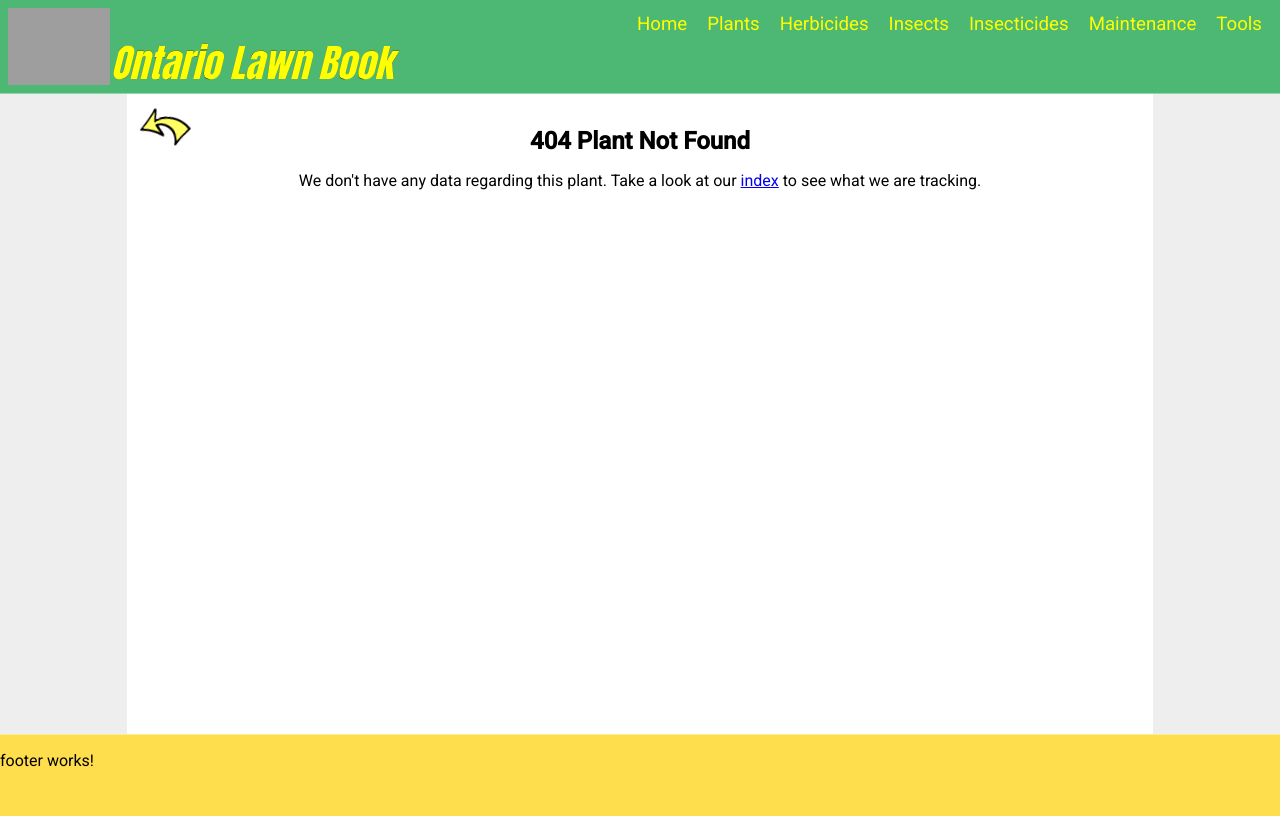
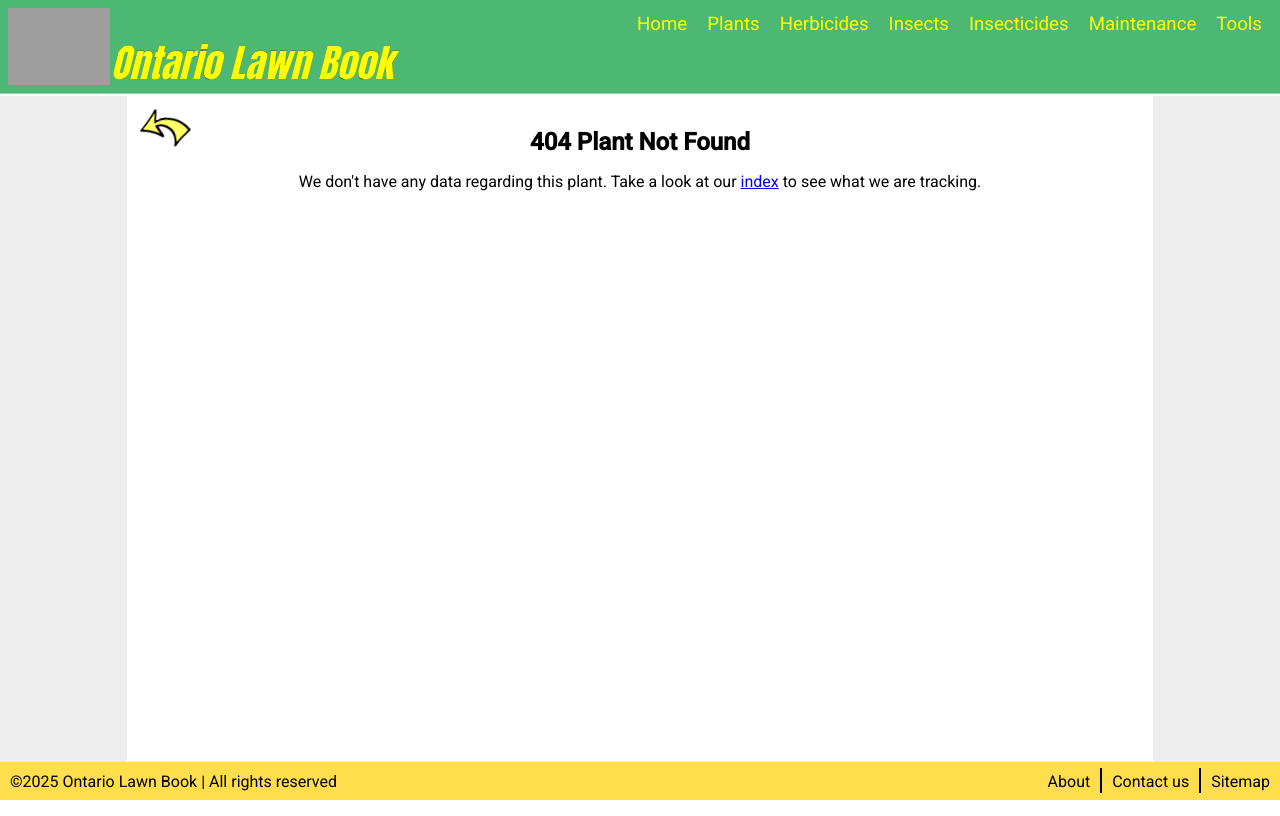
Before and after one commit to matthewberes/YardProject, an Angular app in the folder angular/: page /plant/1 in a window 1280 px wide. Built offline with nearby package versions, Linux system fonts and the light colour scheme; grey boxes are pictures that could not be loaded.

Commit message:
footer + minor ui changes

```diff
--- a/angular/src/app/app.component.css
+++ b/angular/src/app/app.component.css
@@ -8,7 +8,7 @@
 
 .flex {
     display: flex;
-    min-height: 80%;
+    min-height: 83%;
     width: 100%;
     justify-content: space-between;
 }
@@ -19,8 +19,6 @@
     padding: .5rem;
     border-bottom: 1px solid rgba(255, 255, 255, .4);
     background-color: rgba(0, 155, 58, .7);
-    /* background: url(../../public/green-fake-grass-background.jpg) no-repeat center center fixed;
-    background-size: cover; */
 }
 
 .margin {
@@ -42,7 +40,7 @@ router-outlet {
 
 
 .footer {
-    min-height: 5.1rem;
+    min-height: 2.25rem;
     flex-basis: 100%;
     border-top: 1px solid rgba(255, 255, 255, .4);
     position: relative;
--- a/angular/src/app/footer/footer.component.css
+++ b/angular/src/app/footer/footer.component.css
@@ -0,0 +1,29 @@
+.flex-parent {
+    display: flex;
+    justify-content: space-between;
+    margin-bottom: 0px;
+}
+
+.copyright {
+    margin: 10px 10px 0px 10px;
+}
+
+.flex {
+    display: flex;
+    flex-wrap: wrap;
+}
+
+.item {
+    margin: 10px 10px 0px 10px;
+}
+
+.item:hover {
+    color: blue;
+    cursor: pointer;
+}
+
+.vl {
+    margin-top: 6px;
+    border-left: 2px solid black;
+    height: 25px;
+}
--- a/angular/src/app/footer/footer.component.html
+++ b/angular/src/app/footer/footer.component.html
@@ -1 +1,11 @@
-<p>footer works!</p>
+<div class="flex-parent">
+    <p class="copyright">©2025 Ontario Lawn Book | All rights reserved</p>
+
+    <div class="flex">
+        <p class="item">About</p>
+        <div class="vl"></div>
+        <p class="item">Contact us</p>
+        <div class="vl"></div>
+        <p class="item">Sitemap</p>
+    </div>
+</div>
--- a/angular/src/app/home/home.component.css
+++ b/angular/src/app/home/home.component.css
@@ -55,6 +55,11 @@
     line-height: 11.8cqw;
     color: white;
     font-weight: 500;
+}
+
+hr {
+    margin-left: -1%;
+    margin-right: -1%;
 }
 
 .social-header {
```
